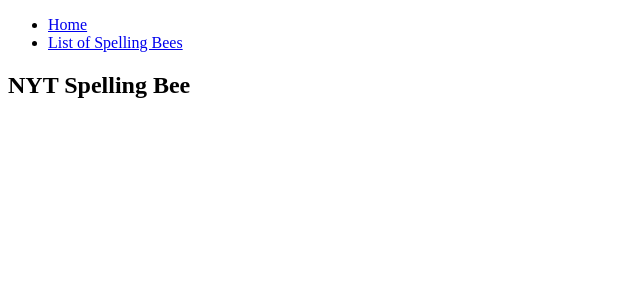
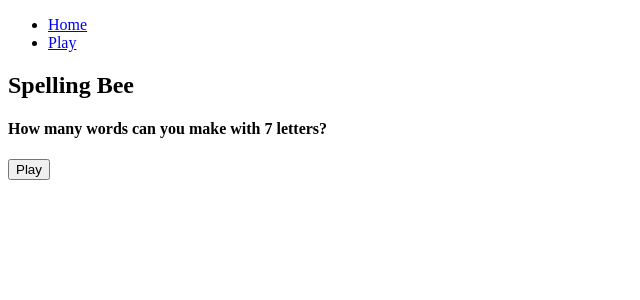
Before and after one commit to bmackey10/spelling-bee-app, a React (Create React App) app: page / in a window 1280 px wide. Shown: the top 300 px of the page, without its empty margins (0-640 px from the left). Built offline with nearby package versions, Linux system fonts and the light colour scheme; what parse would draw is missing.

Commit message:
added beelist page

```diff
--- a/src/App.js
+++ b/src/App.js
@@ -3,7 +3,7 @@
 import * as Env from "./environments";
 import Header from "./Components/Header/Header.js";
 import Home from "./Components/Pages/Home.js";
-import BeeList from "./Components/Pages/BeeList.js";
+import Play from "./Components/Pages/Play.js";
 import Parse from "parse";
 
 Parse.initialize(Env.APPLICATION_ID, Env.JAVASCRIPT_KEY);
@@ -15,7 +15,7 @@
       <Header />
       <Routes>
         <Route path="/" element={<Home />} />
-        <Route path="/play" element={<BeeList />} />
+        <Route path="/play" element={<Play />} />
       </Routes>
     </Router>
   )
--- a/src/Components/Header/Header.js
+++ b/src/Components/Header/Header.js
@@ -1,6 +1,7 @@
 import { Link } from "react-router-dom";
 //import SpellingBeeCardIcon from "../../Icons/spelling-bee-card-icon.svg";
 
+/* Links to home page or list of possible spelling bees */
 const Header = () => (
   <footer>
     <nav>
@@ -9,7 +10,7 @@
           <Link to="/">Home</Link>
         </li>
         <li>
-          <Link to="/play">List of Spelling Bees</Link>
+          <Link to="/play">Play</Link>
         </li>
       </ul>
     </nav>
--- a/src/Components/Pages/BeeList.js
+++ b/src/Components/Pages/BeeList.js
@@ -1,14 +1,28 @@
-/* List of all spelling Bees displayed by their date */
+/*
+- List of all spelling Bees displayed by their date
+- Should to the respective puzzle
+*/
 const BeeList = ({ spellingBees }) => {
     return (
       <div>
           {spellingBees.length > 0 && (
             <ul>
-                {spellingBees.map((spellingBee) =>
-                    (<li key={spellingBee.objectId}>
-                    {spellingBee.centerLetter}
-                    </li>)
-                )}
+                {spellingBees.map((spellingBee) => {
+                    // Get the spelling bee date
+                    const beeDate = new Date(spellingBee.get("beeDate"));
+                    const dayOfMonth = beeDate.getDate(); // Get the day of the month
+                    const month = beeDate.getMonth() + 1; // Get the month (getMonth() returns 0-11 so add 1)
+                    const year = beeDate.getFullYear(); // Get the year
+
+                    // Format the date as DD/MM/YYYY. Modify as needed for different formats
+                    const formattedDate = `${dayOfMonth}/${month}/${year}`;
+
+                    return (
+                      <li key={spellingBee.objectId}>
+                        {formattedDate}
+                      </li>
+                    );
+                })}
             </ul>
           )}
       </div>
--- a/src/Components/Pages/Home.js
+++ b/src/Components/Pages/Home.js
@@ -1,7 +1,18 @@
+import { useNavigate } from "react-router-dom";
+
+/* Try to mimic NYT Spelling Bee home page */
 export default function Home() {
-    return (
-      <section>
-        <h1>NYT Spelling Bee</h1>
-      </section>
-    );
-  }
+  const history = useNavigate();
+
+  const buttonHandler = () => {
+    history("/play");
+  };
+
+  return (
+    <section>
+      <h1>Spelling Bee</h1>
+      <h4>How many words can you make with 7 letters?</h4>
+      <button onClick={buttonHandler}>Play</button>
+    </section>
+  );
+}
--- a/src/Components/Services/SpellingBees.js
+++ b/src/Components/Services/SpellingBees.js
@@ -3,7 +3,7 @@
 
 /* READ Operation - get Spelling Bee by ID */
 export const getSpellingBeeById = (id) => {
-    const SpellingBee = Parse.Object.extend("SpellingBee");
+    const SpellingBee = Parse.Object.extend("SpellingBees");
     const query = new Parse.Query(SpellingBee);
     return query.get(id).then((result) => {
       // return Spelling Bee object with objectId: id
@@ -14,9 +14,9 @@
 export let SpellingBees = {};
 SpellingBees.collection = [];
 
-/* READ Operation - get all Spelling Bees in Parse class Spelling Bee */
+/* READ Operation - get all Spelling Bees in Parse class Spelling Bees */
 export const getAllSpellingBees = () => {
-    const SpellingBee = Parse.Object.extend("SpellingBee");
+    const SpellingBee = Parse.Object.extend("SpellingBees");
     const query = new Parse.Query(SpellingBee);
     return query.find().then((results) => {
       console.log("results: ", results);
```
Also changed, not shown: src/Components/Forms/WordInput.js (+3 -7 lines).
